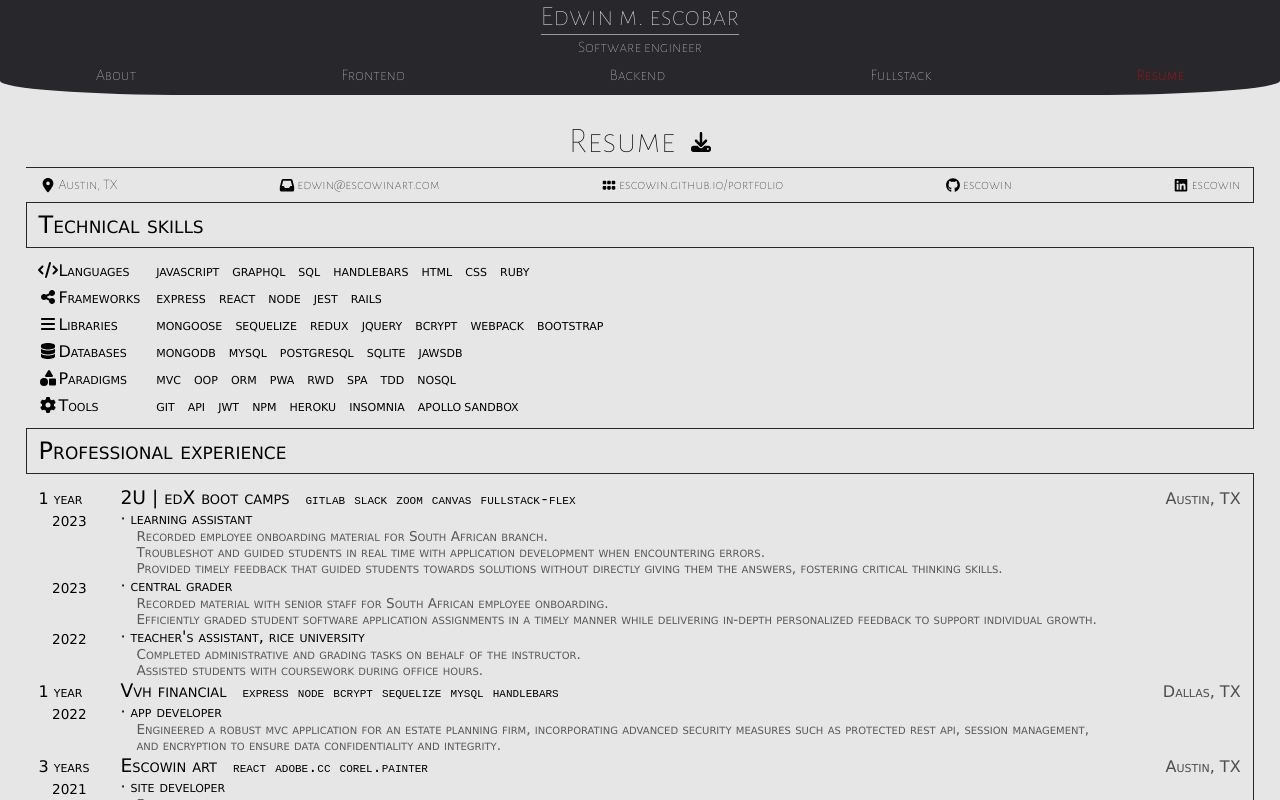
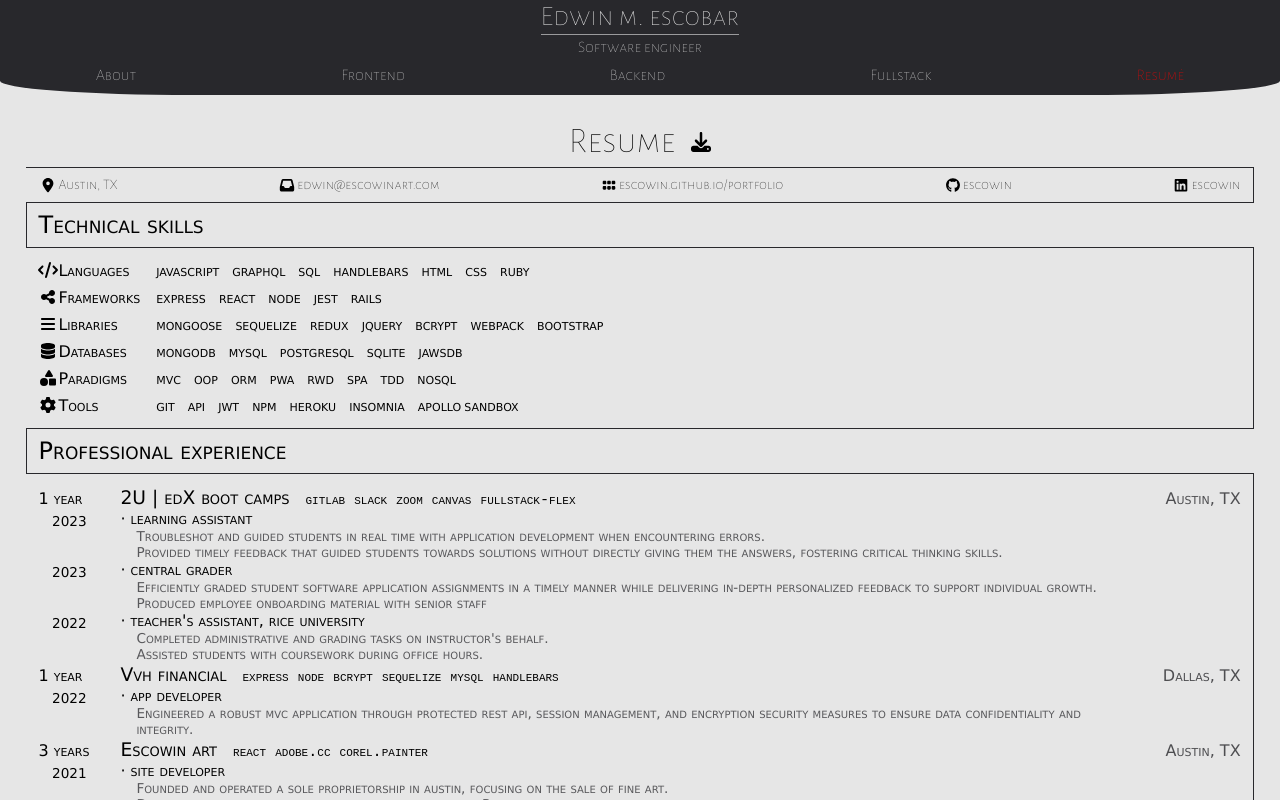
Before and after one commit to escowin/portfolio, a React (Create React App) app: page / in a window 1280 px wide. Both pictures are taken after a click on the item "Resumė". Shown: the top 800 px of the page. Built offline with nearby package versions, Linux system fonts and the light colour scheme; a web font is replaced by a local one.

Commit message:
updated resume display & content

```diff
--- a/src/assets/css/resume.css
+++ b/src/assets/css/resume.css
@@ -168,4 +168,8 @@
         font-size: 85%;
         padding: .25rem 0 0 .85rem;
     }
+
+    .position li {
+        font-size: 95%;
+    }
 }
--- a/src/assets/data/index.js
+++ b/src/assets/data/index.js
@@ -37,7 +37,7 @@ const portfolioData = {
           title: "teacher's assistant, rice university",
           year: 2022,
           description: [
-            "Completed administrative and grading tasks on behalf of the instructor.",
+            "Completed administrative and grading tasks on instructor's behalf.",
             "Assisted students with coursework during office hours.",
           ],
         },
@@ -45,15 +45,14 @@ const portfolioData = {
           title: "central grader",
           year: 2023,
           description: [
-            "Recorded material with senior staff for South African employee onboarding.",
             "Efficiently graded student software application assignments in a timely manner while delivering in-depth personalized feedback to support individual growth.",
+            "Produced employee onboarding material with senior staff",
           ],
         },
         {
           title: "learning assistant",
           year: 2023,
           description: [
-            "Recorded employee onboarding material for South African branch.",
             "Troubleshot and guided students in real time with application development when encountering errors.",
             "Provided timely feedback that guided students towards solutions without directly giving them the answers, fostering critical thinking skills.",
           ],
@@ -71,7 +70,7 @@ const portfolioData = {
           title: "app developer",
           year: 2022,
           description: [
-            "Engineered a robust mvc application for an estate planning firm, incorporating advanced security measures such as protected rest api, session management, and encryption to ensure data confidentiality and integrity.",
+            "Engineered a robust mvc application through protected rest api, session management, and encryption security measures to ensure data confidentiality and integrity.",
           ],
         },
       ],
@@ -453,7 +452,7 @@ const portfolioData = {
     ],
     bio: [
       "I'm a MERN stack developer with a fine arts background. I like to code responsively aesthetic apps.",
-      "The throughline in my work is adhering to DRY (Don't Repeat Yourself) principles, ensuring efficiency by eliminating reduancies and enhancing codebase clarity. Simultaneously, I prioritize a robust separation of concerns to create a coherent framework, while also ensuring a meticulous Git workflow. This involves employing well-structured branches and meaningful commits, harmonizing with the overarching theme of codebase clarity and streamlined development.",
+      "The throughline in my work is adhering to DRY principles, ensuring efficiency by eliminating reduancies and enhancing codebase clarity. Simultaneously, I prioritize a robust separation of concerns to create a coherent framework, while also ensuring a meticulous Git workflow. This involves employing well-structured branches and meaningful commits, harmonizing with the overarching theme of codebase clarity and streamlined development.",
       "Within a collaborative environment, I've maintained this efficiency through AGILE development practices utilizing Scrum & Kanban methodologies",
       "Currently, my primary objective is to explore new opportunities that align with my aspiration to advance my tech career as a software engineer here in Austin, TX.",
     ],
```
Also changed, not shown: 1 other file (tests, documents, lock files or other folders).
